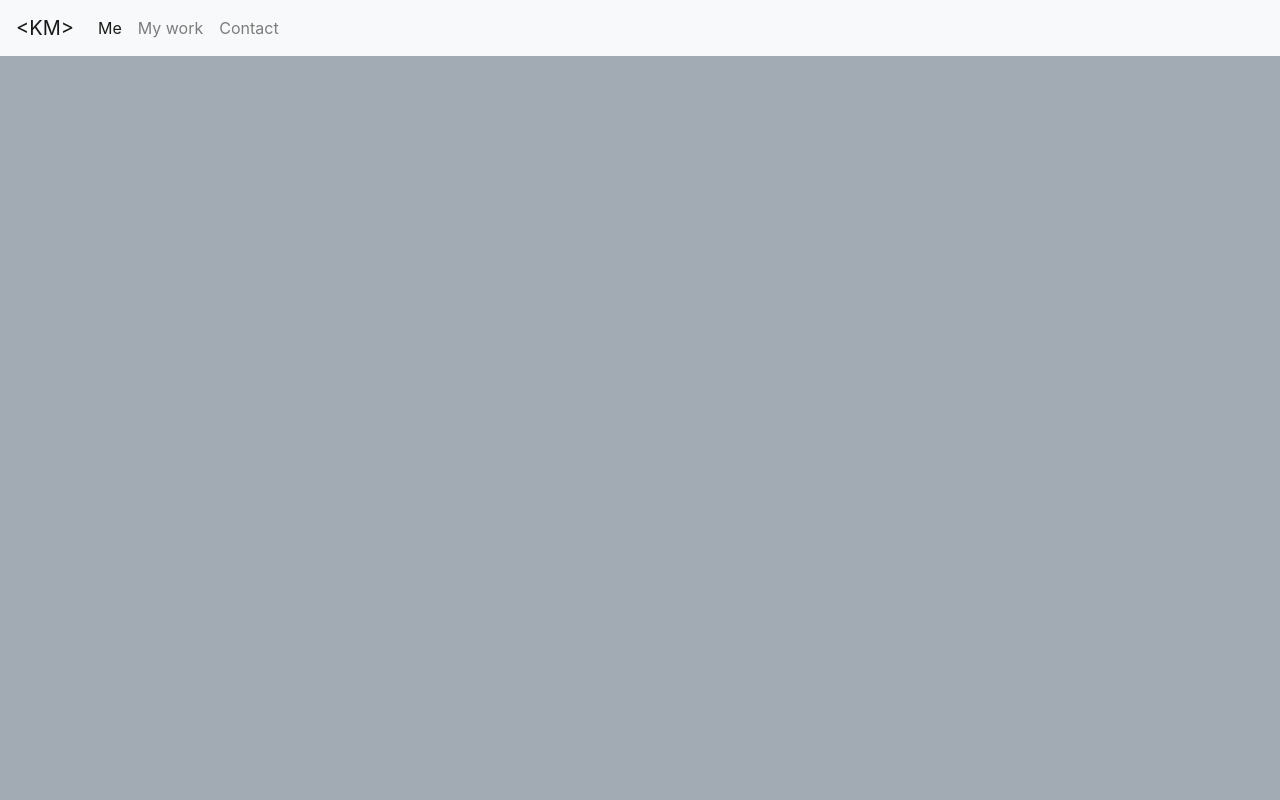
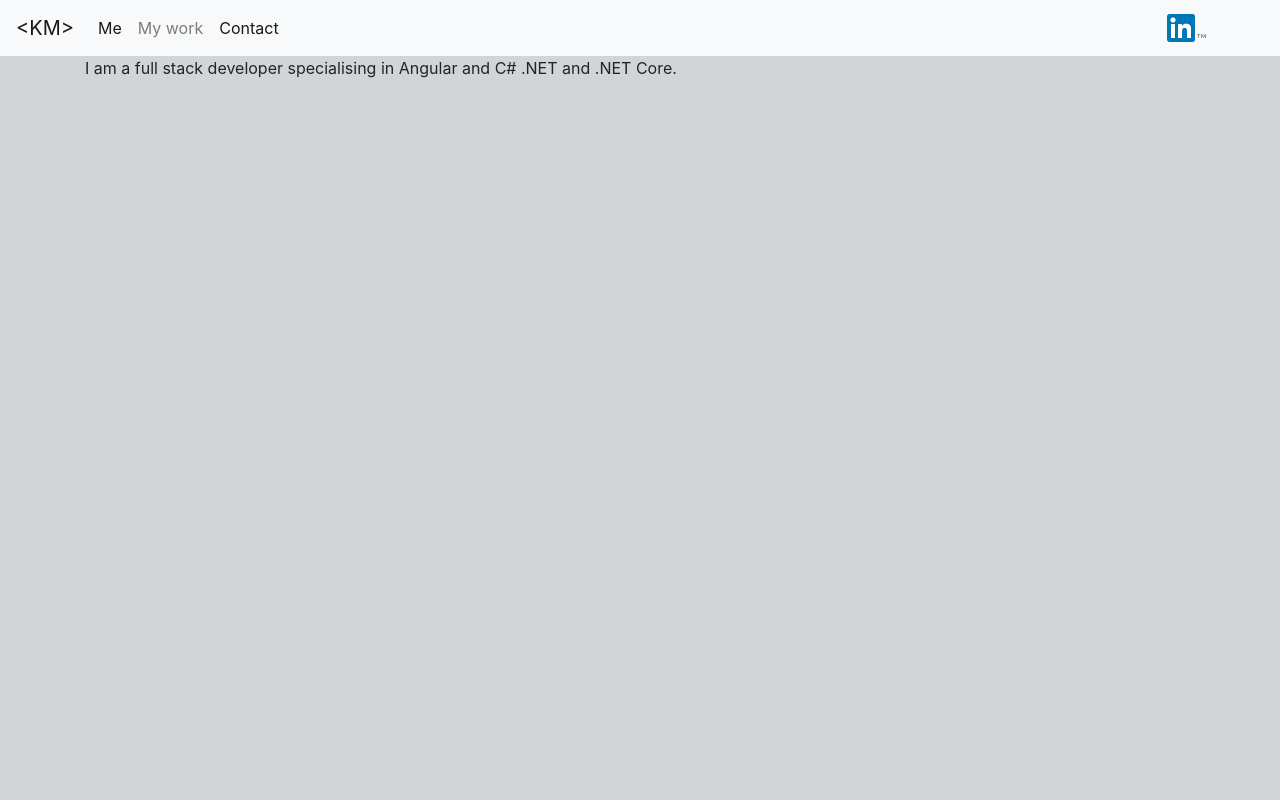
Before and after one commit to Mcflurry81160/portfolio, an Angular app: page / in a window 1280 px wide. Shown: the top 800 px of the page. Built offline with nearby package versions, Linux system fonts and the light colour scheme.

Commit message:
Added LinkedIn image. Added styling.

```diff
--- a/src/app/app.component.css
+++ b/src/app/app.component.css
@@ -1,6 +1,6 @@
 .jumbotron-home-page {
     height: 100vh;
-    background-color: rgb(162, 170, 179);;
+    background-color: rgba(201, 204, 207, 0.829);
 }
 
 .jumbotron-my-work {
@@ -10,5 +10,19 @@
 
 .jumbotron-contact {
     height: 100vh;
-    background-color: rgb(162, 170, 179);
+    background-color: rgba(201, 204, 207, 0.829);
 }
+
+.navbar-fix {
+    position: fixed;
+    top: 0;
+    width: 100%;
+}
+
+.linked-in-logo {
+    margin-left: 75%;
+}
+
+.body-div {
+    position: relative;
+}
--- a/src/app/app.component.html
+++ b/src/app/app.component.html
@@ -1,10 +1,10 @@
-<nav class="navbar navbar-expand-lg navbar-light bg-light">
+<nav id="navbar-main" class="navbar navbar-expand-lg navbar-light bg-light sticky-top">
   <a class="navbar-brand" href="#">&lt;KM&gt;</a>
   <button class="navbar-toggler" type="button" data-toggle="collapse" data-target="#navbarNav" aria-controls="navbarNav" aria-expanded="false"
     aria-label="Toggle navigation">
     <span class="navbar-toggler-icon"></span>
   </button>
-  <div class="collapse navbar-collapse" id="navbarNav">
+  <div class="collapse navbar-collapse" id="navbar">
     <ul class="navbar-nav">
       <li class="nav-item active">
         <a class="nav-link" href="#me">Me
@@ -18,10 +18,16 @@
         <a class="nav-link" href="#contact-me">Contact</a>
       </li>
     </ul>
+    <span class="linked-in-logo">
+      <a href=""><img src="../assets/In-2C-28px-TM.png"></a>
+    </span>
   </div>
 </nav>
+<div data-spy="scroll" data-target="#navbar-main" data-offset="0" id="body-div">
   <div id="me" class="jumbotron-fluid jumbotron-home-page">
     <div class="container">
+      I am a full stack developer specialising in Angular and C# .NET and .NET Core.
+
 
     </div>
   </div>
@@ -35,3 +41,4 @@
 
     </div>
   </div>
+</div>
--- a/src/app/app.component.ts
+++ b/src/app/app.component.ts
@@ -7,4 +7,6 @@ import { Component } from '@angular/core';
 })
 export class AppComponent {
   title = 'app';
+
+
 }
```
Also changed, not shown: src/assets/In-2C-28px-TM.png (added), src/assets/linked-in-logo.png (added). Lines whose indentation alone changed are shown as unchanged.
